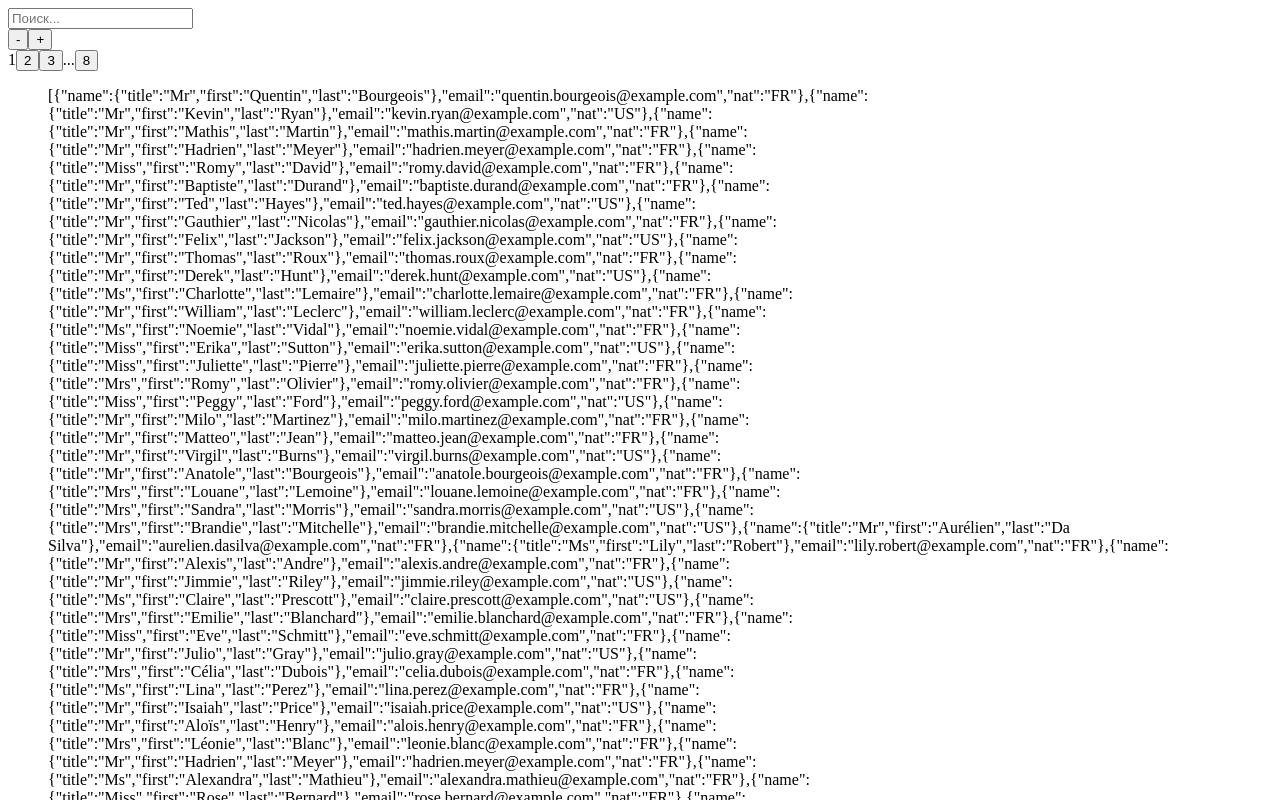
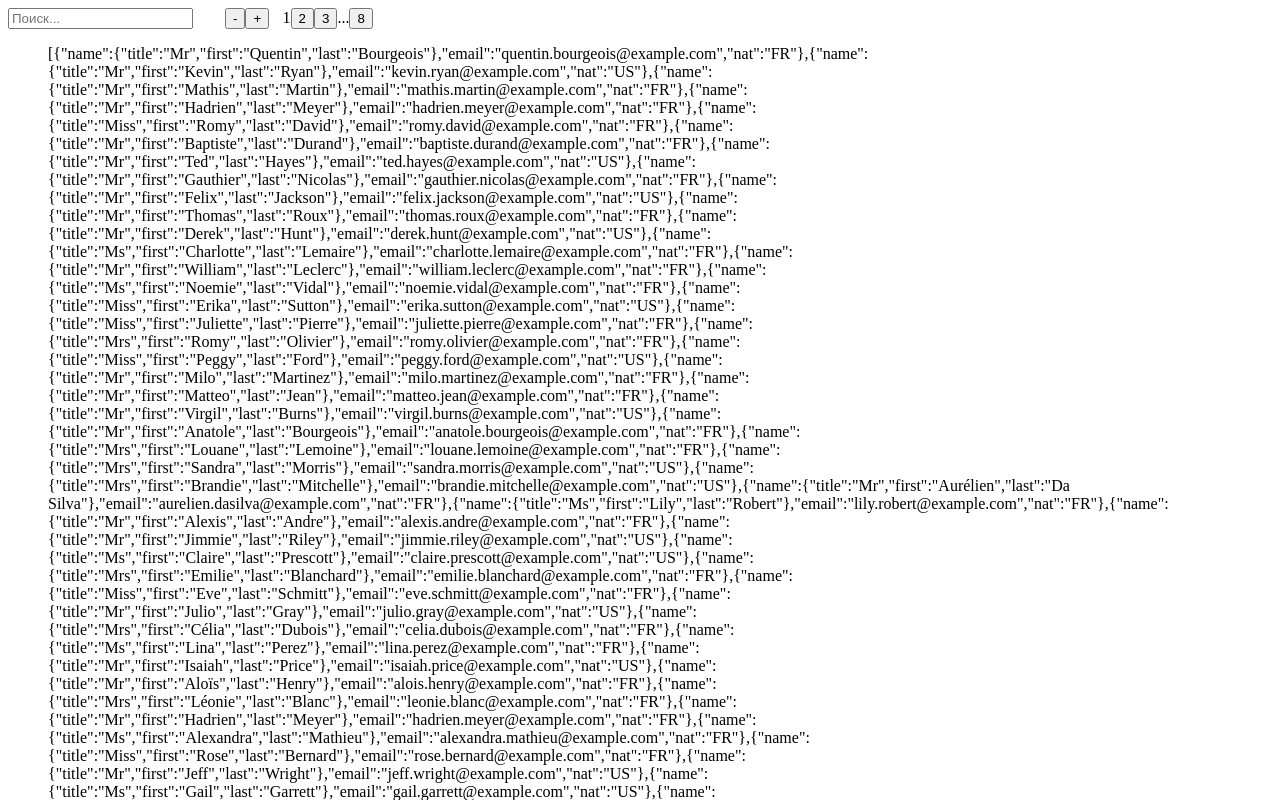
Before and after one commit to nmgix/tests, a React (Create React App) app: page / in a window 1280 px wide. Shown: the top 800 px of the page. Built offline with nearby package versions, Linux system fonts and the light colour scheme.

Commit message:
filtering done

```diff
--- a/src/components/App.js
+++ b/src/components/App.js
@@ -6,22 +6,42 @@ import Table from "./Table";
 import HelpBar from "./HelpBar";
 
 function App() {
-  const [users, setUsers] = useState(data);
+  const [users, setUsers] = useState(data.slice(0));
   const usersCount = users.length;
   const [searchText, setSearchText] = useState("");
   const [currentPage, setCurrentPage] = useState(1); //текущая страница //максимум 50 на страницу
   const [currentColumn, setCurrentColumn] = useState(null); //по возрастанию //null - нет сортировки, 1,2,3,4,5 - это будут поля, просто вместо текста цифры
   const [ascendingSort, setAscendingSort] = useState(false); //по возрастанию
 
+  const filter = (data) => {
+    setCurrentPage(1);
+    setUsers(
+      data.filter((el) => {
+        for (const items in el) {
+          if (typeof el[items] === "object") {
+            for (const props in el[items]) {
+              // console.log(el[items][props]);
+              if (String(el[items][props]).toLowerCase().indexOf(String(searchText).toLowerCase()) !== -1) {
+                return true;
+              }
+            }
+          } else {
+            if (String(el[items]).toLowerCase().indexOf(String(searchText).toLowerCase()) !== -1) {
+              return true;
+            }
+          }
+        }
+      })
+    );
+  };
+
   useEffect(() => {
-    console.log(
-      `
-    currentPage = ${currentPage}
-    currentColumn = ${currentColumn}
-    ascendingSort = ${ascendingSort}
-    `
-    );
-  }, [currentPage, currentColumn, ascendingSort]);
+    if (searchText != "") {
+      filter(data);
+    } else {
+      setUsers(data);
+    }
+  }, [searchText]);
 
   return (
     <div className='App'>
--- a/src/components/HelpBar.js
+++ b/src/components/HelpBar.js
@@ -16,10 +16,16 @@ const HelpBar = ({ stateData, setCurrentPage, setCurrentColumn, setAscendingSort
         return (
           <>
             <span>1</span>
-            <button onClick={() => setCurrentPage(2)}>2</button>
-            <button onClick={() => setCurrentPage(3)}>3</button>
-            ...
-            <button onClick={() => setCurrentPage(countMaxPages(usersCount))}>{countMaxPages(usersCount)}</button>
+            {countMaxPages(usersCount) > 2 && <button onClick={() => setCurrentPage(2)}>2</button>}
+            {/* <button onClick={() => setCurrentPage(2)}>2</button> */}
+            {countMaxPages(usersCount) > 3 && <button onClick={() => setCurrentPage(3)}>3</button>}
+            {/* <button onClick={() => setCurrentPage(3)}>3</button> */}
+            {countMaxPages(usersCount) > 1 && (
+              <>
+                ...
+                <button onClick={() => setCurrentPage(countMaxPages(usersCount))}>{countMaxPages(usersCount)}</button>
+              </>
+            )}
           </>
         );
       case 2:
@@ -28,9 +34,13 @@ const HelpBar = ({ stateData, setCurrentPage, setCurrentColumn, setAscendingSort
           <>
             <button onClick={() => setCurrentPage(1)}>1</button>
             <span>2</span>
-            <button onClick={() => setCurrentPage(3)}>3</button>
-            ...
-            <button onClick={() => setCurrentPage(countMaxPages(usersCount))}>{countMaxPages(usersCount)}</button>
+            {countMaxPages(usersCount) > 3 && <button onClick={() => setCurrentPage(3)}>3</button>}
+            {countMaxPages(usersCount) > 3 && (
+              <>
+                ...
+                <button onClick={() => setCurrentPage(countMaxPages(usersCount))}>{countMaxPages(usersCount)}</button>
+              </>
+            )}
           </>
         );
       case countMaxPages(usersCount) - 1:
@@ -89,12 +99,16 @@ const HelpBar = ({ stateData, setCurrentPage, setCurrentColumn, setAscendingSort
   };
 
   return (
-    <div>
-      <div>
+    <div style={{ display: "flex" }}>
+      <div style={{ marginRight: "2em" }}>
         <input placeholder='Поиск...' value={stateData.searchText} onChange={(e) => setSearchText(e.target.value)} />
       </div>
       <button onClick={() => changePage(stateData.usersCount, stateData.currentPage, false)}>-</button>
-      <button onClick={() => changePage(stateData.usersCount, stateData.currentPage, true)}>+</button>
+      <button
+        onClick={() => changePage(stateData.usersCount, stateData.currentPage, true)}
+        style={{ marginRight: "1em" }}>
+        +
+      </button>
       <div>{paginationCheck(stateData.usersCount, stateData.currentPage)}</div>
     </div>
   );
--- a/src/components/Table.js
+++ b/src/components/Table.js
@@ -1,21 +1,11 @@
 import React, { useEffect, useState } from "react";
 
 const Table = ({ users, stateData, setCurrentPage }) => {
-  var localUsers = users.slice(0);
-  const [chunk, setChunk] = useState(users);
-
-  const filter = (chunk) => {};
+  const [chunk, setChunk] = useState([]); //чанк, 50 юзеров, если он очищается - удаляется 50 юзеров и стейта, от которого он зависим
 
   useEffect(() => {
-    console.log(stateData.currentPage - 1, stateData.currentPage);
-    setChunk(localUsers.splice((stateData.currentPage - 1) * 50, 50));
-  }, [stateData.currentPage]);
-
-  useEffect(() => {
-    if (stateData.searchText !== "") {
-      filter(chunk);
-    }
-  }, [stateData.searchText]);
+    setChunk(users.slice(0).splice((stateData.currentPage - 1) * 50, 50));
+  }, [stateData.currentPage, users]);
 
   return (
     <div>
```
